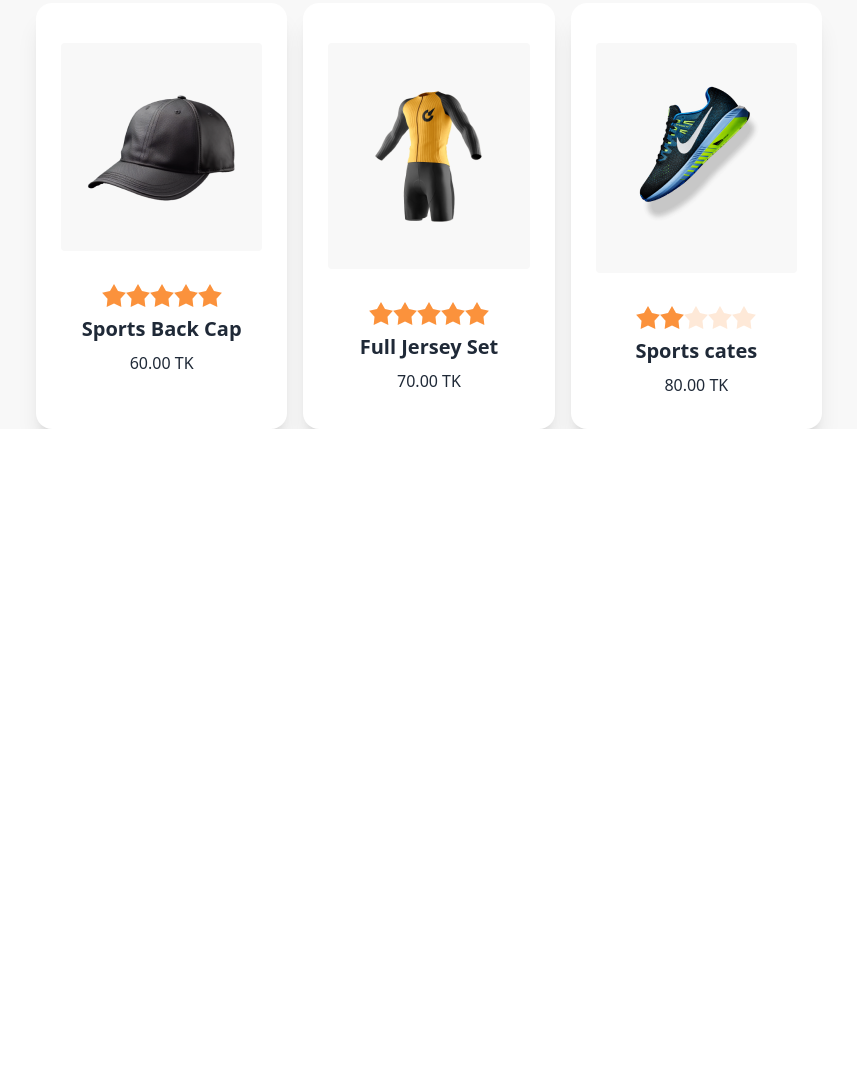
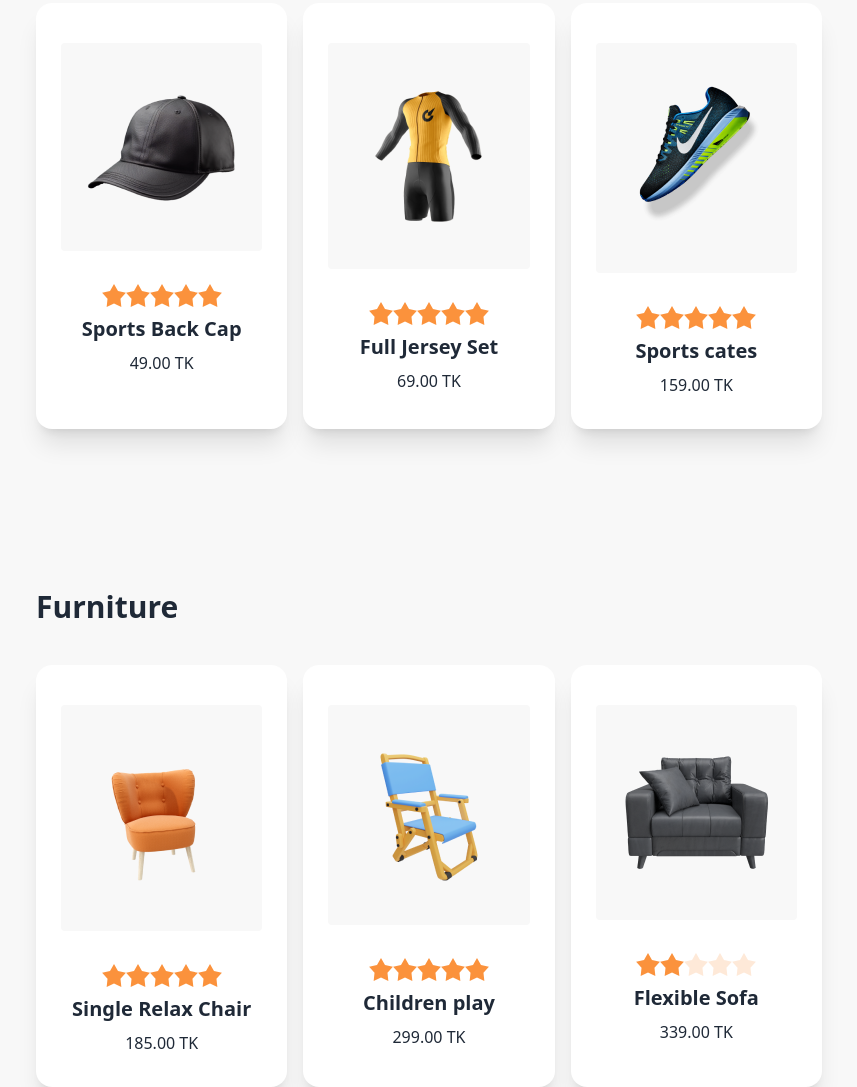
Before and after one commit to khansuhad/summer-sale, a plain HTML site: page index.html in a window 1280 px wide. Shown: the part 1609-2696 px from the top of the page, without its empty margins (60-917 px from the left). Before the commit the page ends 2038 px from the top, so only its background shows below. Drawn offline with nearby package versions, Linux system fonts and the light colour scheme.

Commit message:
some modified

```diff
--- a/index.html
+++ b/index.html
@@ -28,8 +28,9 @@
     <main class="bg-[#F8F8F8] ">
         <section class=" w-[85%] mx-auto pt-40 lg:flex gap-10">
 
-            <section class="w-[95%] md:w-[75%]  mx-auto lg:mx-0 ">
-                <h2 class="text-3xl font-bold  pb-10">Kitchenware</h2>
+            <section class="w-[95%] lg:w-[75%]  mx-auto lg:mx-0 ">
+                <div class="my-0">
+                  <h2 class="text-3xl font-bold  pb-10">Kitchenware</h2>
                 <div class="grid md:mx-auto lg:grid-cols-3 gap-4  w-full">
                     <div class="card  bg-base-100 shadow-xl" id="card1" >
                        <div>
@@ -45,8 +46,8 @@
                                 <input type="radio" name="rating-2" class="mask mask-star-2 bg-orange-400" />
                                 <input type="radio" name="rating-2" class="mask mask-star-2 bg-orange-400" />
                               </div>
-                          <h2 class="card-title" id="card-name1">K. Accessories</h2>
-                          <p class="font-extralight text-[rgba(17, 17, 17, 0.50)]"><span id="card-money1">39.60</span> TK</p>
+                          <h2 class="card-title font-bold" id="card-name1">K. Accessories</h2>
+                          <p class="font-extralight text-[rgba(17, 17, 17, 0.50)]"><span id="card-money1">39.00</span> TK</p>
 
                         </div>
                       </div>
@@ -62,8 +63,8 @@
                                 <input type="radio" name="rating-2" class="mask mask-star-2 bg-orange-400" />
                                 <input type="radio" name="rating-2" class="mask mask-star-2 bg-orange-400" />
                               </div>
-                          <h2 class="card-title" id="card-name2">K. Accessories</h2>
-                          <p class="font-extralight text-[rgba(17, 17, 17, 0.50)]"><span id="card-money2">45.00</span> TK</p>
+                          <h2 class="card-title font-bold" id="card-name2">K. Accessories</h2>
+                          <p class="font-extralight text-[rgba(17, 17, 17, 0.50)]"><span id="card-money2">25.00</span> TK</p>
 
                         </div>
                       </div>
@@ -79,14 +80,16 @@
                                 <input type="radio" name="rating-2" class="mask mask-star-2 bg-orange-400" />
                                 <input type="radio" name="rating-2" class="mask mask-star-2 bg-orange-400" />
                               </div>
-                          <h2 class="card-title" id="card-name3">Home Cooker</h2>
-                          <p class="font-extralight text-[rgba(17, 17, 17, 0.50)]"><span id="card-money3">50.00</span> TK</p>
+                          <h2 class="card-title font-bold" id="card-name3">Home Cooker</h2>
+                          <p class="font-extralight text-[rgba(17, 17, 17, 0.50)]"><span id="card-money3">49.00</span> TK</p>
 
                         </div>
                       </div>
                 </div>
-                <h2 class="text-3xl font-bold pt-40 pb-10">Sportswear</h2>
-                <div class="grid md:mx-auto lg:grid-cols-3 gap-4  w-full">
+                </div>
+                <div class="my-0">
+                  <h2 class="text-3xl font-bold pt-40 pb-10">Sportswear</h2>
+                <div class="grid md:mx-auto lg:grid-cols-3 gap-4  w-full mb-0">
                     <div class="card  bg-base-100 shadow-xl" id="card4">
                        <div>
                         <figure class=" pt-10 w-[80%] bg-[#F8F8F8] mx-auto mt-10 py-10 rounded">
@@ -101,8 +104,8 @@
                                 <input type="radio" name="rating-2" class="mask mask-star-2 bg-orange-400" />
                                 <input type="radio" name="rating-2" class="mask mask-star-2 bg-orange-400" />
                               </div>
-                          <h2 class="card-title" id="card-name4">Sports Back Cap</h2>
-                          <p class="font-extralight text-[rgba(17, 17, 17, 0.50)]"><span id="card-money4">60.00</span> TK</p>
+                          <h2 class="card-title font-bold" id="card-name4">Sports Back Cap</h2>
+                          <p class="font-extralight text-[rgba(17, 17, 17, 0.50)]"><span id="card-money4">49.00</span> TK</p>
 
                         </div>
                       </div>
@@ -118,8 +121,8 @@
                                 <input type="radio" name="rating-2" class="mask mask-star-2 bg-orange-400" />
                                 <input type="radio" name="rating-2" class="mask mask-star-2 bg-orange-400" />
                               </div>
-                          <h2 class="card-title" id="card-name5">Full Jersey Set</h2>
-                          <p class="font-extralight text-[rgba(17, 17, 17, 0.50)]"><span id="card-money5">70.00</span> TK</p>
+                          <h2 class="card-title font-bold" id="card-name5">Full Jersey Set</h2>
+                          <p class="font-extralight text-[rgba(17, 17, 17, 0.50)]"><span id="card-money5">69.00</span> TK</p>
 
                         </div>
                       </div>
@@ -135,11 +138,70 @@
                                 <input type="radio" name="rating-2" class="mask mask-star-2 bg-orange-400" />
                                 <input type="radio" name="rating-2" class="mask mask-star-2 bg-orange-400" />
                               </div>
-                          <h2 class="card-title" id="card-name6">Sports cates</h2>
-                          <p class="font-extralight text-[rgba(17, 17, 17, 0.50)]"><span id="card-money6">80.00</span> TK</p>
+                          <h2 class="card-title font-bold" id="card-name6">Sports cates</h2>
+                          <p class="font-extralight text-[rgba(17, 17, 17, 0.50)]"><span id="card-money6">159.00</span> TK</p>
 
                         </div>
                       </div>
+                </div>
+                </div>
+                <div class="my-0">
+                  <h2 class="text-3xl font-bold pt-40 pb-10 mt-0">Furniture</h2>
+                <div class="grid md:mx-auto lg:grid-cols-3 gap-4  w-full">
+                    <div class="card  bg-base-100 shadow-xl" id="card7">
+                       <div>
+                        <figure class=" pt-10 w-[80%] bg-[#F8F8F8] mx-auto mt-10 py-10 rounded">
+                            <img src="/images/prod7.png"  class="rounded-xl " />
+                          </figure>
+                       </div>
+                        <div class="card-body items-center text-center">
+                            <div class="rating">
+                                <input type="radio" name="rating-2" class="mask mask-star-2 bg-orange-400" />
+                                <input type="radio" name="rating-2" class="mask mask-star-2 bg-orange-400" checked />
+                                <input type="radio" name="rating-2" class="mask mask-star-2 bg-orange-400" />
+                                <input type="radio" name="rating-2" class="mask mask-star-2 bg-orange-400" />
+                                <input type="radio" name="rating-2" class="mask mask-star-2 bg-orange-400" />
+                              </div>
+                          <h2 class="card-title font-bold" id="card-name7">Single Relax Chair</h2>
+                          <p class="font-extralight text-[rgba(17, 17, 17, 0.50)]"><span id="card-money7">185.00</span> TK</p>
+
+                        </div>
+                      </div>
+                    <div class="card  bg-base-100 shadow-xl" id="card8">
+                        <figure class=" pt-10 w-[80%] bg-[#F8F8F8] mx-auto mt-10 py-10 rounded">
+                          <img src="/images/prod8.png"  class="rounded-xl " />
+                        </figure>
+                        <div class="card-body items-center text-center">
+                            <div class="rating">
+                                <input type="radio" name="rating-2" class="mask mask-star-2 bg-orange-400" />
+                                <input type="radio" name="rating-2" class="mask mask-star-2 bg-orange-400" checked />
+                                <input type="radio" name="rating-2" class="mask mask-star-2 bg-orange-400" />
+                                <input type="radio" name="rating-2" class="mask mask-star-2 bg-orange-400" />
+                                <input type="radio" name="rating-2" class="mask mask-star-2 bg-orange-400" />
+                              </div>
+                          <h2 class="card-title font-bold" id="card-name8">Children play</h2>
+                          <p class="font-extralight text-[rgba(17, 17, 17, 0.50)]"><span id="card-money8">299.00</span> TK</p>
+
+                        </div>
+                      </div>
+                    <div class="card  bg-base-100 shadow-xl" id="card9">
+                        <figure class=" pt-10 w-[80%] bg-[#F8F8F8] mx-auto mt-10 py-10 rounded">
+                          <img src="/images/prod9.png"  class="rounded-xl " />
+                        </figure>
+                        <div class="card-body items-center text-center">
+                            <div class="rating">
+                                <input type="radio" name="rating-2" class="mask mask-star-2 bg-orange-400" />
+                                <input type="radio" name="rating-2" class="mask mask-star-2 bg-orange-400" checked />
+                                <input type="radio" name="rating-2" class="mask mask-star-2 bg-orange-400" />
+                                <input type="radio" name="rating-2" class="mask mask-star-2 bg-orange-400" />
+                                <input type="radio" name="rating-2" class="mask mask-star-2 bg-orange-400" />
+                              </div>
+                          <h2 class="card-title font-bold" id="card-name9">Flexible Sofa</h2>
+                          <p class="font-extralight text-[rgba(17, 17, 17, 0.50)]"><span id="card-money9">339.00</span> TK</p>
+
+                        </div>
+                      </div>
+                </div>
                 </div>
             </section>
             <section class="lg:w-[25%] mt-20 mx-auto">
@@ -175,7 +237,7 @@
     <p class="py-2">Your Purchase the product</p>
     <div class="modal-action flex justify-center mt-0">
 
-      <button class="btn btn-secondary text-white " id="go-home">Go Home</button>
+      <button class="btn btn-secondary text-white mt-5 " id="go-home">Go Home</button>
     </div>
   </form>
 </dialog>
--- a/js/cardInformationCollect.js
+++ b/js/cardInformationCollect.js
@@ -59,6 +59,9 @@ const card3 = getCard("card3", "card-money3","card-name3");
 const card4 = getCard("card4", "card-money4","card-name4");
 const card5 = getCard("card5", "card-money5","card-name5");
 const card6 = getCard("card6", "card-money6","card-name6");
+const card7 = getCard("card7", "card-money7","card-name7");
+const card8 = getCard("card8", "card-money8","card-name8");
+const card9 = getCard("card9", "card-money9","card-name9");
 
 
 
```
